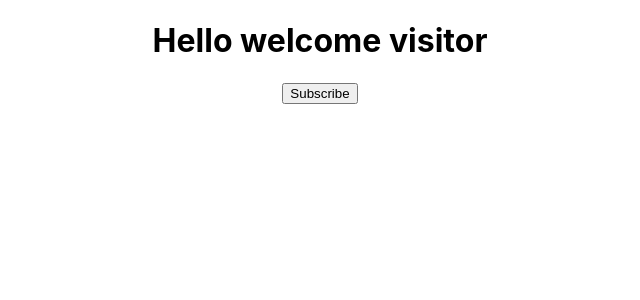
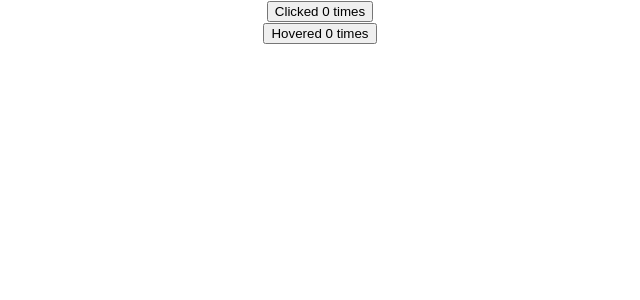
Before and after one commit to harsha-sagar/reactjs-tutorials2, a React (Create React App) app: page / in a window 1280 px wide. Shown: the top 300 px of the page, without its empty margins (320-960 px from the left). Built offline with nearby package versions, Linux system fonts and the light colour scheme.

Commit message:
understanding the necessity of HOC

```diff
--- a/src/App.js
+++ b/src/App.js
@@ -1,28 +1,19 @@
-import React from 'react';
+import React, { Component } from 'react';
 import logo from './logo.svg';
 import './App.css';
-// import Greet from './components/Greet';
-// import Welcome from './components/Welcome';
-// import Hello from './components/Hello';
-import Message from './components/Message';
 
-function App() {
-  return (
-    <div className="App">
-      { /*
-      <Greet name='Bruce'>
-        <p>This is children props</p>
-      </Greet>
-      <Greet name='Clark'/>
-      <Greet name='Diana'/>
-      <Welcome name='Bruce'>
-        <p>This is children props</p>
-      </Welcome>
-      <Welcome name='Clark'/>
-      */}
-      <Message/>
-    </div>
-  );
+import ClickCounter from './components/ClickCounter';
+import HoverCounter from './components/HoverCounter';
+
+class App extends Component {
+  render() {
+    return (
+      <div className='App'>
+        <ClickCounter />
+        <HoverCounter />
+      </div>
+    );
+  }
 }
 
 export default App;
--- /dev/null
+++ b/src/components/ClickCounter.js
@@ -0,0 +1,29 @@
+import React, { Component } from 'react';
+
+class ClickCounter extends Component {
+	constructor(props) {
+		super(props)
+
+		this.state = {
+			 count: 0
+		}
+	}
+
+	incrementCounter = () => {
+		this.setState( prevState => {
+			return { count: prevState.count + 1};
+		});
+	}
+
+	render() {
+		const { count } = this.state;
+
+		return (
+			<div>
+				<button onClick= { this.incrementCounter } >Clicked { count } times</button>
+			</div>
+		);
+	}
+}
+
+export default ClickCounter;
--- /dev/null
+++ b/src/components/HoverCounter.js
@@ -0,0 +1,29 @@
+import React, { Component } from 'react';
+
+class HoverCounter extends Component {
+	constructor(props) {
+		super(props)
+
+		this.state = {
+			 count: 0
+		}
+	}
+
+	incrementCounter = () => {
+		this.setState( prevState => {
+			return { count: prevState.count + 1};
+		});
+	}
+
+	render() {
+		const { count } = this.state;
+
+		return (
+			<div>
+				<button onMouseOver= { this.incrementCounter } >Hovered { count } times</button>
+			</div>
+		);
+	}
+}
+
+export default HoverCounter
```
